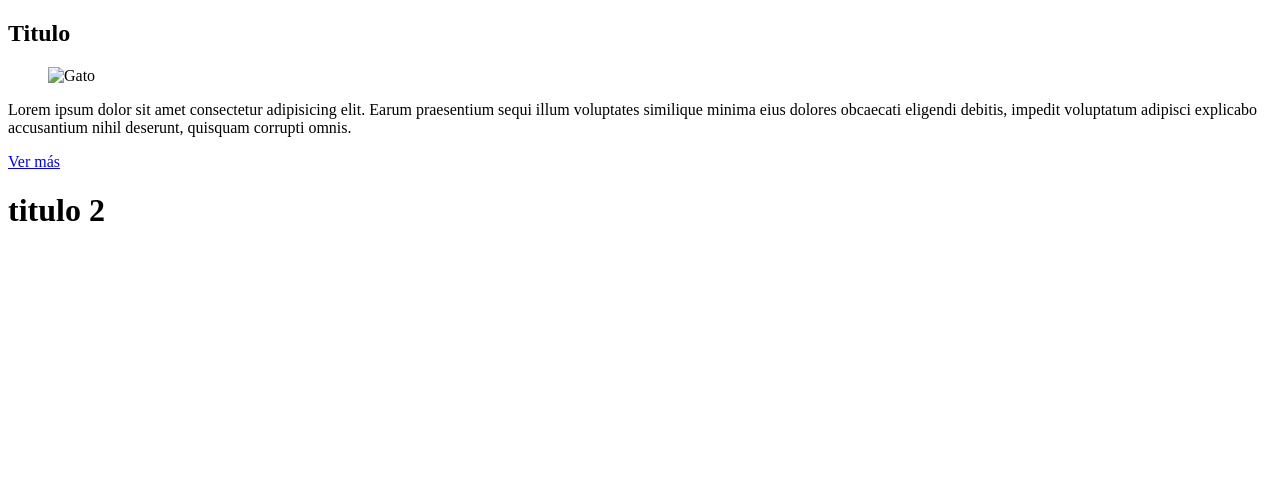
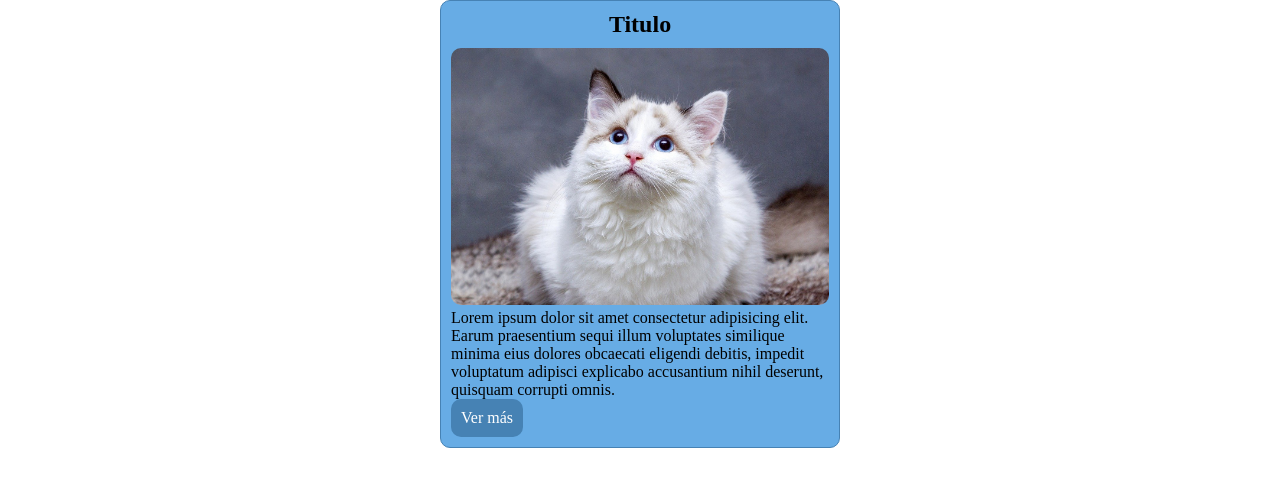
Before and after one commit to Famafusi/Card, a plain HTML site: page card.html in a window 1280 px wide. Drawn offline with Linux system fonts and the light colour scheme.

Commit message:
tercer cambio

```diff
--- a/card.html
+++ b/card.html
@@ -3,15 +3,15 @@
   <head>
     <meta charset="UTF-8" />
     <meta name="viewport" content="width=device-width, initial-scale=1.0" />
-    <title>Herencia</title>
-    <link rel="stylesheet" href="estilos/herencia.css" />
+    <title>Card</title>
+    <link rel="stylesheet" href="estilos/estilo.css" />
   </head>
   <body>
     <section class="card">
       <h1 class="card_title" id="color">Titulo</h1>
 
       <figure class="figure">
-        <img src="imagenes/img1.jpg" class="figure_img" alt="Gato" />
+        <img src="imagenes/img.jpg" class="figure_img" alt="Gato" />
       </figure>
 
       <p class="color">
@@ -23,7 +23,5 @@
 
       <a href="#" class="btn btn--border">Ver más</a>
     </section>
-
-    <h1>titulo 2</h1>
   </body>
 </html>
--- a/estilo.css
+++ /dev/null
@@ -1,90 +0,0 @@
-* {
-  margin: 0;
-  padding: 0;
-  box-sizing: border-box;
-  /*color: blue;*/
-}
-
-/*
-body {
-  color: red;
-}
-
-section {
-  color: blue;
-  width: 800px;
-  background-color: gray;
-  padding: 12px;
-  margin: 20px auto;
-  border: solid 5px brown;
-  /*border-radius: 20px;*/
-
-/*
-h1 {
-  color: violet !important;
-}
-
-#color {
-  color: black;
-}
-
-.color {
-  color: aqua;
-}
-
-h1.color,
-p.color {
-  color: brown !important;
-  font-size: 25px;
-}
-
-section figure img {
-  width: 100%;
-  height: 250px;
-  object-fit: cover;
-}
-*/
-.card {
-  width: 400px;
-  background-color: rgb(103, 172, 229);
-  padding: 10px;
-  margin: 0 auto;
-  border: solid 0.5px steelblue;
-  border-radius: 10px;
-}
-
-.card_title {
-  padding-bottom: 10px;
-  text-align: center;
-}
-
-.figure {
-  width: 100%;
-}
-
-.figure_img {
-  width: 100%;
-  border-radius: 10px;
-}
-
-.card_paragraph {
-  padding-top: 10px;
-  text-align: justify;
-  padding-bottom: 10px;
-}
-
-.btn {
-  display: inline-block;
-  background-color: steelblue;
-  text-decoration: none;
-  padding: 10px;
-  color: #fff;
-}
-
-.btn--border {
-  border-radius: 10px;
-}
-
-.btn--center {
-  border-radius: 10px;
-}
```
Also changed, not shown: index.html (+16 -0 lines), 1 other file.
